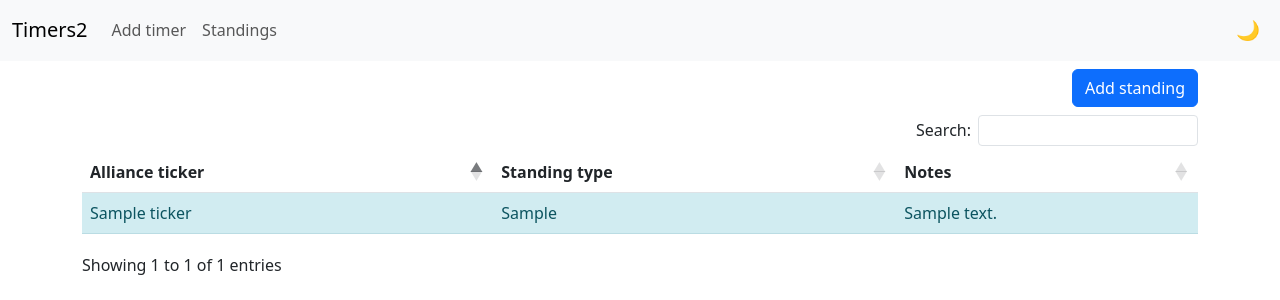
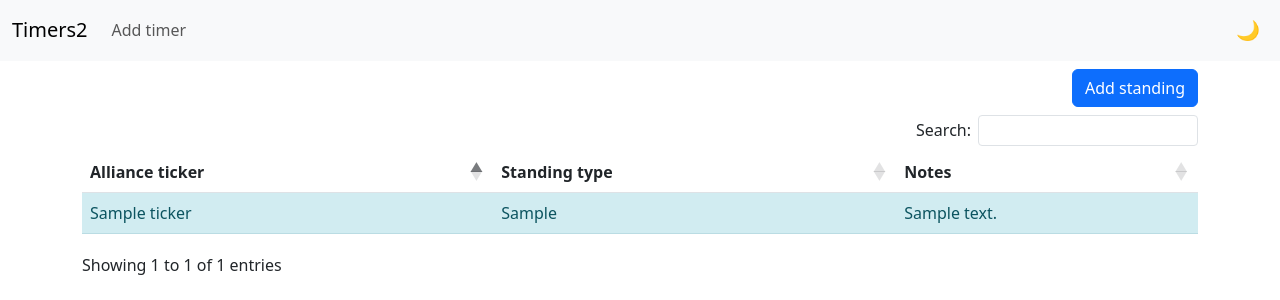
Before and after one commit to NicklasLK/timers2_timers2, a Python web app: template timers2/templates/standings.html in a window 1280 px wide. Shown: the top 300 px of the page. Run offline with Jinja, Linux system fonts and the light colour scheme; the template is opened without the code that fills it: most values are stand-ins (such as "Sample title", 1, 10 or a date in 2020); some libraries are stand-ins or nearby versions.

Commit message:
removed Standing link from Navbar if users dont have permission

```diff
--- a/timers2/templates/base.html
+++ b/timers2/templates/base.html
@@ -165,11 +165,13 @@
                              aria-current="page"
                              href="{{ url_for("add_timer") }}">Add timer</a>
                       </li>
-                      <li class="nav-item">
-                          <a class="nav-link"
-                             aria-current="page"
-                             href="{{ url_for("standings") }}">Standings</a>
-                      </li>
+                      {% if request.permissions.view_standings %}
+                          <li class="nav-item">
+                              <a class="nav-link"
+                                 aria-current="page"
+                                 href="{{ url_for("standings") }}">Standings</a>
+                          </li>
+                      {% endif %}
                   </ul>
                   <button class="theme-toggle" id="themeToggle" title="Toggle dark mode">
                       <span id="themeIcon">🌙</span>
```
